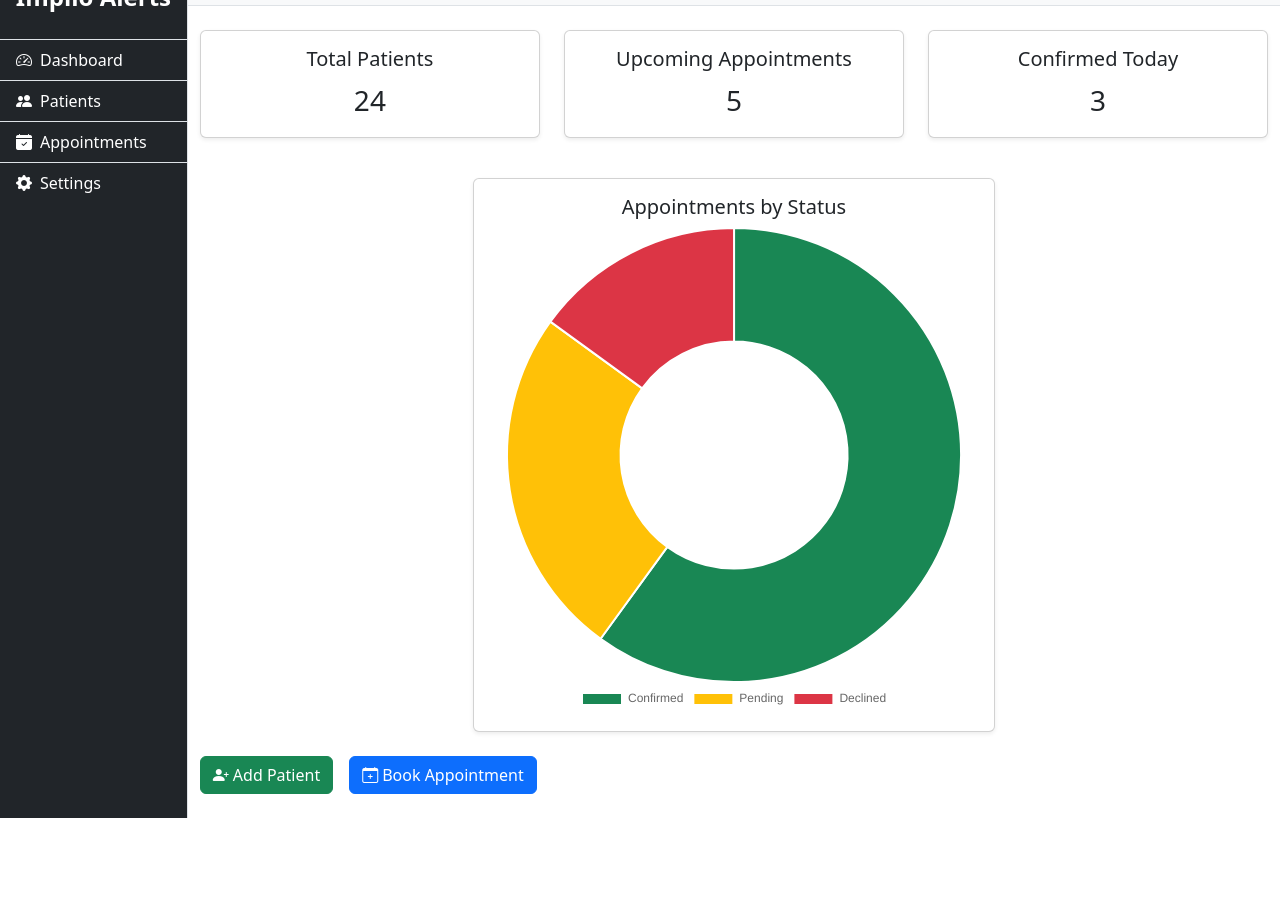
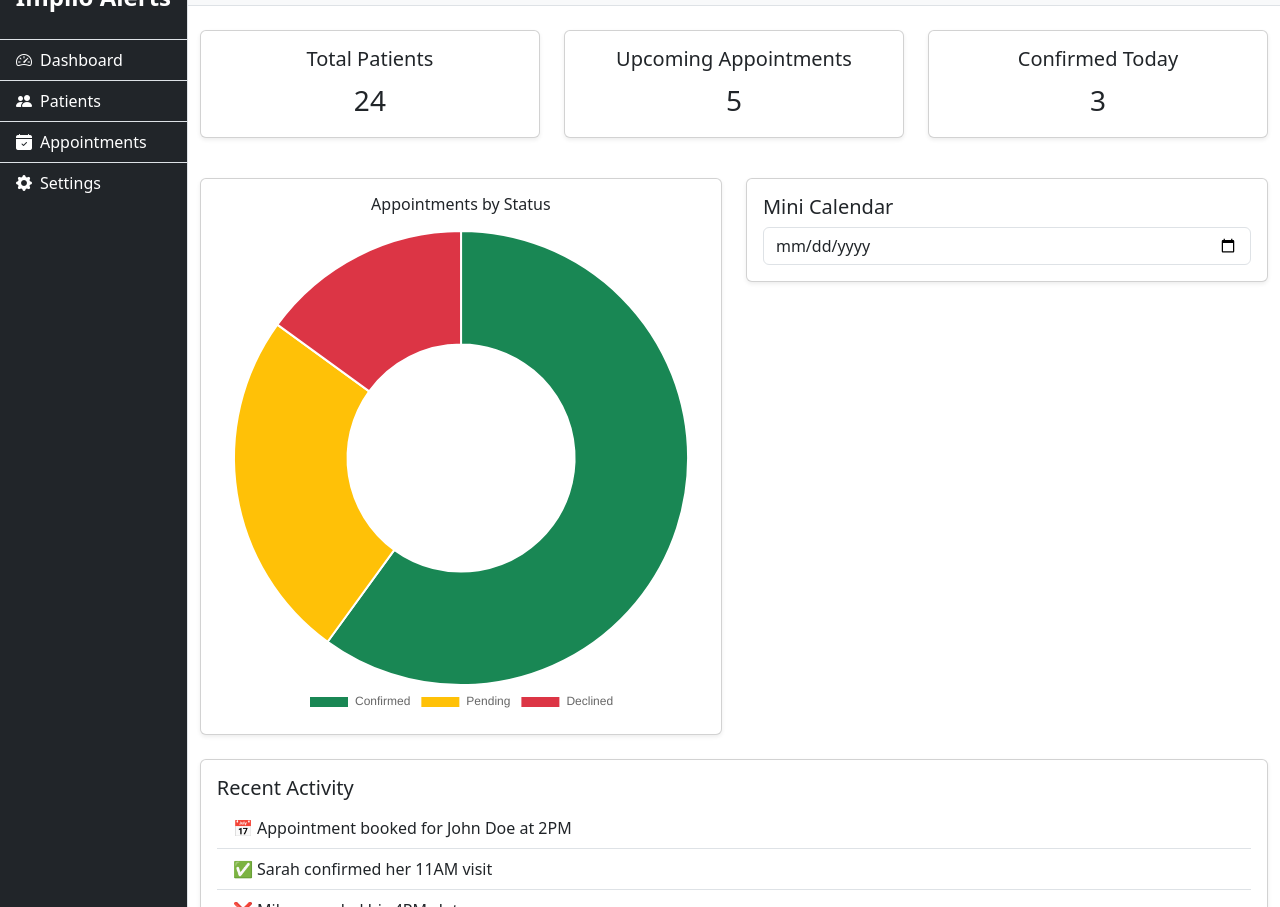
Before and after one commit to SimamkeleSefalane/HealthCare-Appointment-Booking-System, a website: page Public/index.html in a window 1280 px wide. Shown: the part 45-952 px from the top of the page. Before the commit the page ends 863 px from the top, so only its background shows below. Drawn offline with nearby package versions, Linux system fonts and the light colour scheme; no server answers.

Commit message:
Submission for Hackathon

```diff
--- a/Public/index.html
+++ b/Public/index.html
@@ -2,12 +2,11 @@
 <html lang="en">
 
 <head>
-    <meta charset="UTF-8">
-    <meta name="viewport" content="width=device-width, initial-scale=1.0">
+    <meta charset="UTF-8" />
+    <meta name="viewport" content="width=device-width, initial-scale=1.0" />
     <title>Healthcare Dashboard</title>
-    <link href="https://cdn.jsdelivr.net/npm/bootstrap@5.3.0/dist/css/bootstrap.min.css" rel="stylesheet">
-
-    <link href="https://cdn.jsdelivr.net/npm/bootstrap-icons@1.10.5/font/bootstrap-icons.css" rel="stylesheet">
+    <link href="https://cdn.jsdelivr.net/npm/bootstrap@5.3.0/dist/css/bootstrap.min.css" rel="stylesheet" />
+    <link href="https://cdn.jsdelivr.net/npm/bootstrap-icons@1.10.5/font/bootstrap-icons.css" rel="stylesheet" />
     <script src="https://cdn.jsdelivr.net/npm/chart.js"></script>
 </head>
 
@@ -37,7 +36,7 @@
             </nav>
 
             <div class="container-fluid py-4">
-                <!-- Stats Cards -->
+                <!-- Dashboard Stats -->
                 <div class="row mb-4">
                     <div class="col-md-4 mb-3">
                         <div class="card text-center shadow-sm">
@@ -65,15 +64,40 @@
                     </div>
                 </div>
 
-                <!-- Status Chart -->
-                <div class="row mb-4">
-                    <div class="col-md-6 mx-auto">
-                        <div class="card shadow-sm">
+                <!-- Status Chart & Calendar Row -->
+                <div class="row">
+                    <div class="col-md-6">
+                        <div class="card shadow-sm mb-4">
                             <div class="card-body">
-                                <h5 class="card-title text-center">Appointments by Status</h5>
-                                <canvas id="statusChart" height="180"></canvas>
+                                <h6 class="card-title text-center mb-3">Appointments by Status</h6>
+                                <canvas id="statusChart" height="140"></canvas>
                             </div>
                         </div>
+                    </div>
+                    <div class="col-md-6">
+                        <div class="card shadow-sm mb-4">
+                            <div class="card-body">
+                                <h5 class="card-title">Mini Calendar</h5>
+                                <input type="date" class="form-control" id="calendarPicker"
+                                    onchange="filterByDate(this.value)" />
+                            </div>
+                        </div>
+                    </div>
+                </div>
+
+                <!-- Activity Feed -->
+                <div class="card shadow-sm mb-4">
+                    <div class="card-body">
+                        <h5 class="card-title">Recent Activity</h5>
+                        <ul id="activityFeed" class="list-group list-group-flush"></ul>
+                    </div>
+                </div>
+
+                <!-- Trends Line Chart -->
+                <div class="card shadow-sm mb-4">
+                    <div class="card-body">
+                        <h5 class="card-title">Appointments Over Time</h5>
+                        <canvas id="appointmentsTrendChart" height="150"></canvas>
                     </div>
                 </div>
 
@@ -88,6 +112,7 @@
         </div>
     </div>
 
+    <!-- Scripts -->
     <script src="https://cdn.jsdelivr.net/npm/bootstrap@5.3.0/dist/js/bootstrap.bundle.min.js"></script>
     <script>
         // Simulated data, to be replaced by backend fetch
@@ -116,11 +141,11 @@
                 }
             }
         });
+
         async function fetchDashboardSummary() {
             try {
                 const res = await fetch('/api/dashboard/summary');
                 const data = await res.json();
-
                 document.getElementById('totalPatients').textContent = data.totalPatients;
                 document.getElementById('upcomingAppointments').textContent = data.upcomingAppointments;
                 document.getElementById('confirmedToday').textContent = data.confirmedToday;
@@ -128,10 +153,48 @@
                 console.error('Failed to fetch dashboard summary', err);
             }
         }
+        fetchDashboardSummary();
 
-        fetchDashboardSummary();
-    </script>
+        // Chart: Appointments Over Time
+        const ctxTrend = document.getElementById('appointmentsTrendChart').getContext('2d');
+        new Chart(ctxTrend, {
+            type: 'line',
+            data: {
+                labels: ['Mon', 'Tue', 'Wed', 'Thu', 'Fri', 'Sat', 'Sun'],
+                datasets: [{
+                    label: 'Appointments',
+                    data: [5, 8, 6, 7, 4, 2, 9],
+                    borderColor: '#0d6efd',
+                    fill: false,
+                    tension: 0.4
+                }]
+            },
+            options: {
+                responsive: true,
+                scales: {
+                    y: { beginAtZero: true }
+                }
+            }
+        });
 
+        // Activity Feed
+        const sampleActivities = [
+            '📅 Appointment booked for John Doe at 2PM',
+            '✅ Sarah confirmed her 11AM visit',
+            '❌ Mike canceled his 4PM slot'
+        ];
+        const feedList = document.getElementById('activityFeed');
+        sampleActivities.forEach(activity => {
+            const li = document.createElement('li');
+            li.className = 'list-group-item';
+            li.textContent = activity;
+            feedList.appendChild(li);
+        });
+
+        function filterByDate(date) {
+            alert(`Filter appointments by: ${date}`);
+            // Replace this with actual filtering logic
+        }
     </script>
 </body>
 
```
